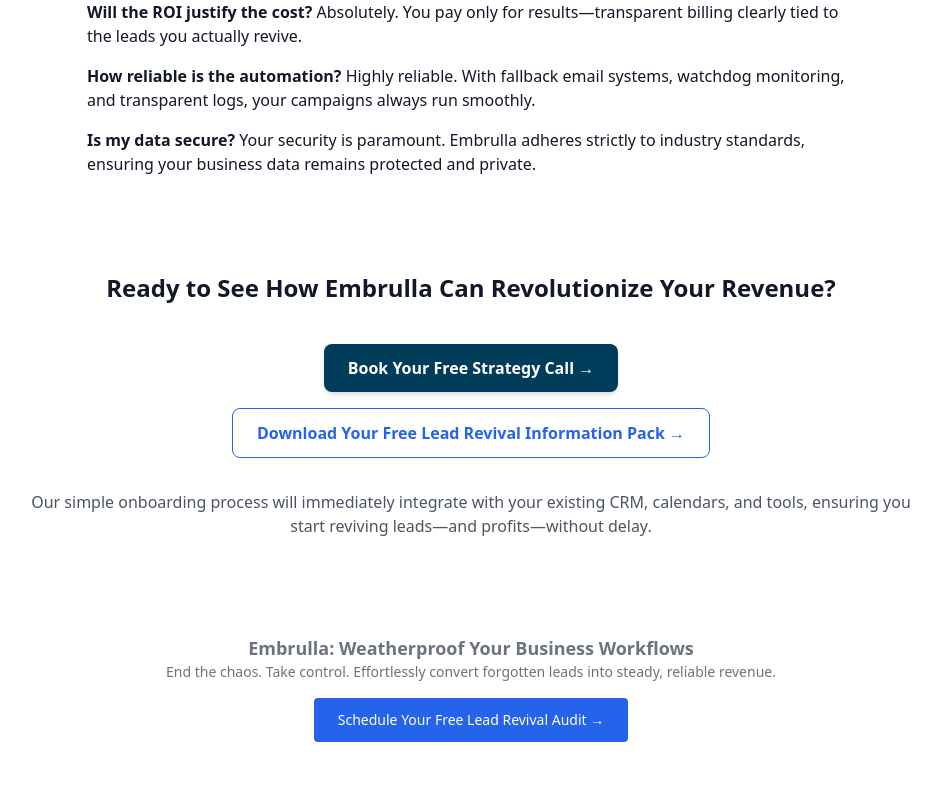
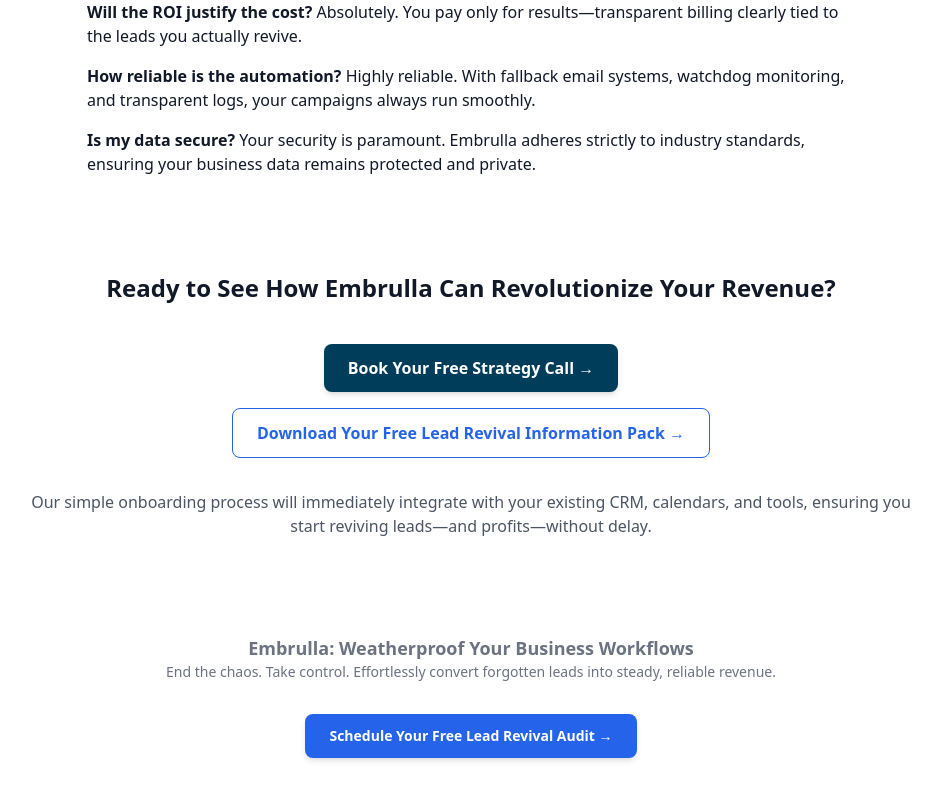
Before and after one commit to Tylersdoiron/v6, a React (Vite) app: page / in a window 1280 px wide. Shown: the part 2412-3212 px from the top of the page, without its empty margins (169-1110 px from the left). Built offline with nearby package versions, Linux system fonts and the light colour scheme.

Commit message:
Update EmbrullaLandingPage.tsx

```diff
--- a/src/EmbrullaLandingPage.tsx
+++ b/src/EmbrullaLandingPage.tsx
@@ -139,9 +139,17 @@
         <footer className="text-center mt-12 text-sm text-gray-500">
           <h2 className="text-lg font-semibold">Embrulla: Weatherproof Your Business Workflows</h2>
           <p>End the chaos. Take control. Effortlessly convert forgotten leads into steady, reliable revenue.</p>
-          <a href="https://calendly.com/tylerdoiron-embrulla" className="inline-block mt-4 bg-blue-600 text-white px-6 py-3 rounded hover:bg-blue-700">
-            Schedule Your Free Lead Revival Audit →
-          </a>
+          <motion.a
+  href="https://calendly.com/tylerdoiron-embrulla"
+  className="inline-block mt-8 bg-blue-600 text-white px-6 py-3 rounded-lg font-semibold shadow-md hover:shadow-xl hover:bg-blue-700 hover:scale-105 transition-all duration-300"
+  whileInView={{ opacity: 1, scale: 1 }}
+  initial={{ opacity: 0, scale: 0.95 }}
+  whileHover={{ scale: 1.05 }}
+  transition={{ duration: 0.3 }}
+>
+  Schedule Your Free Lead Revival Audit →
+</motion.a>
+
         </footer>
       </main>
 
```
